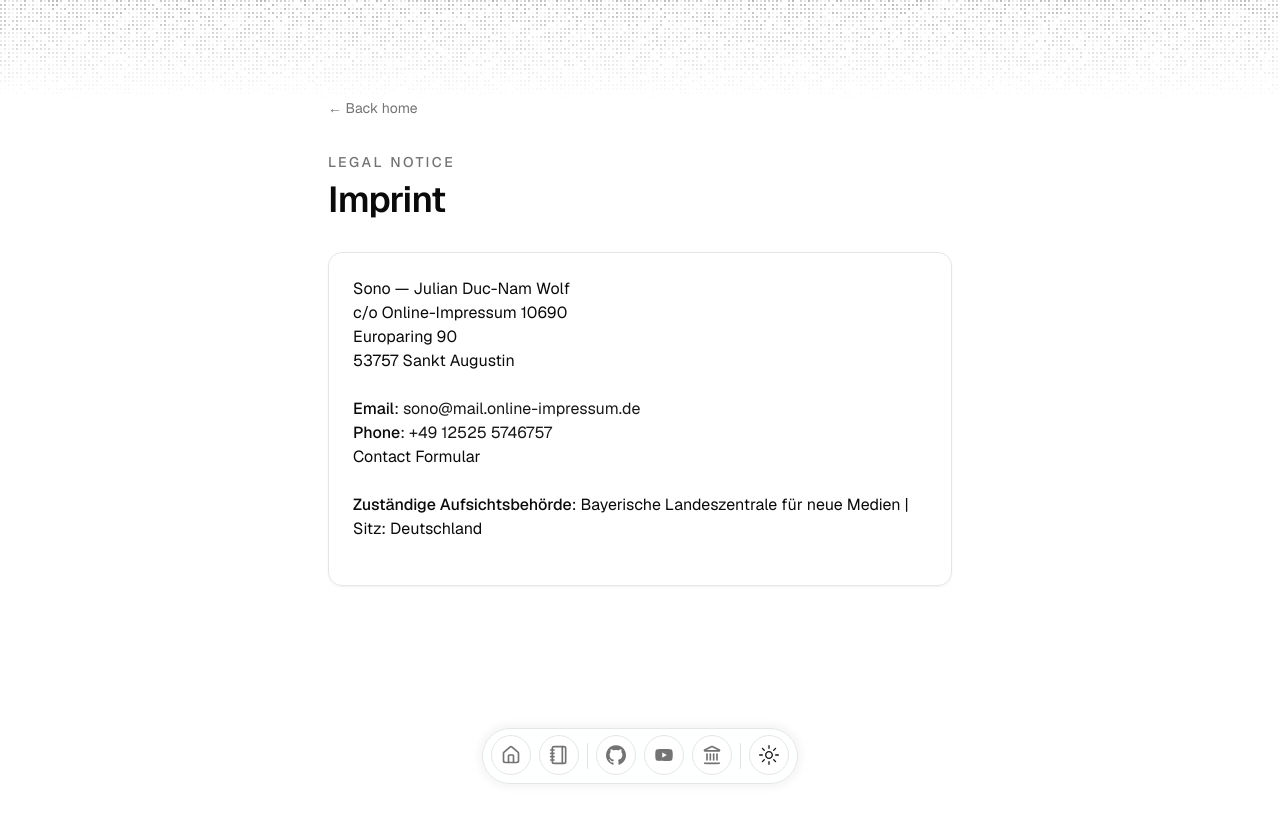
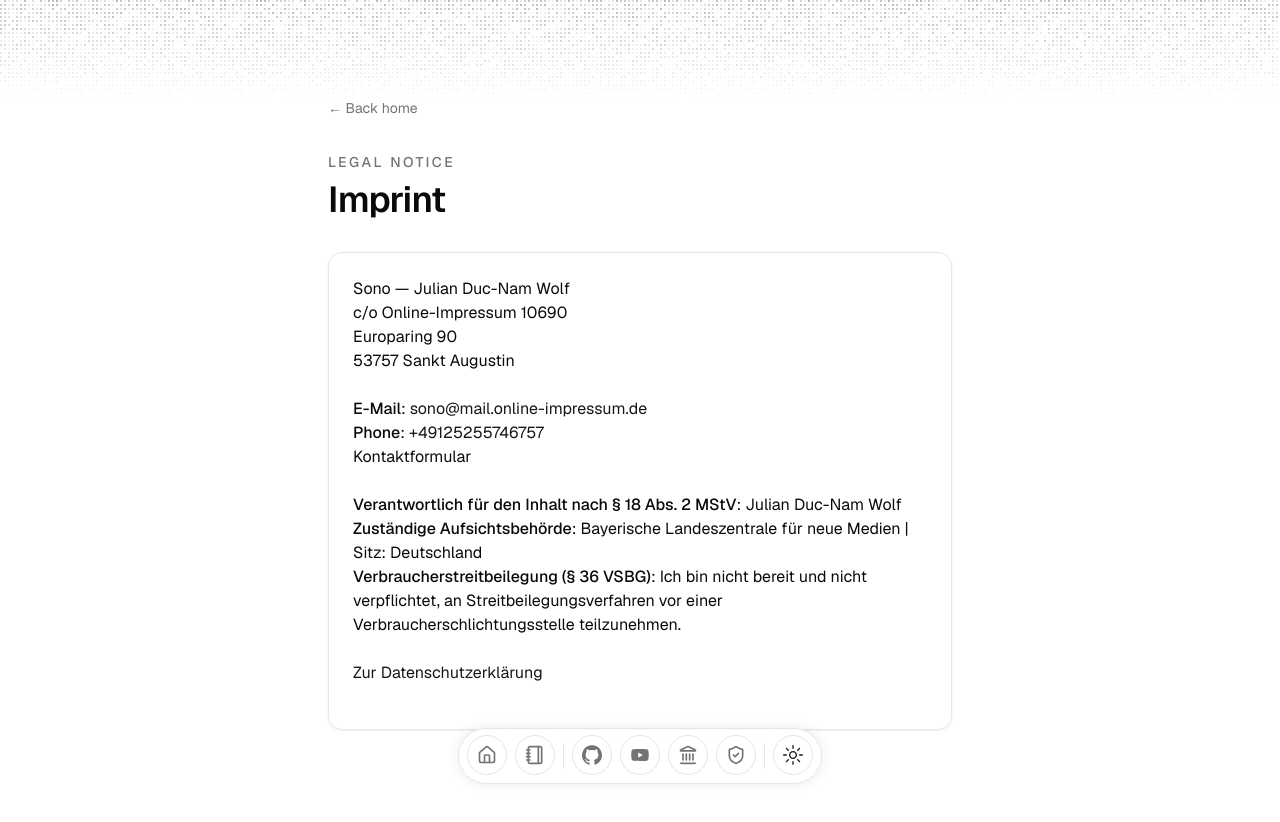
Before and after one commit to getSono/sono.fun, a Next.js app: page /imprint in a window 1280 px wide. Shown: the top 822 px of the page. Before the commit the page ends 800 px from the top, so only its background shows below. Built offline with nearby package versions, Linux system fonts and the light colour scheme.

Commit message:
Add German legal pages and navigation links
Co-authored-by: getSono <115237794+getSono@users.noreply.github.com>

```diff
--- a/src/app/imprint/page.tsx
+++ b/src/app/imprint/page.tsx
@@ -1,7 +1,7 @@
 import BlurFade from "@/components/magicui/blur-fade";
-import { DATA } from "@/data/resume";
 import type { Metadata } from "next";
 import Link from "next/link";
+import { DATA } from "@/data/resume";
 
 export const metadata: Metadata = {
   title: "Imprint",
@@ -20,6 +20,8 @@ export const metadata: Metadata = {
 const BLUR_FADE_DELAY = 0.04;
 
 export default function ImprintPage() {
+  const imprint = DATA.imprint;
+
   return (
     <section id="imprint" className="space-y-8">
       <BlurFade delay={BLUR_FADE_DELAY}>
@@ -46,37 +48,58 @@ export default function ImprintPage() {
         <div className="rounded-xl border bg-card/60 p-6 shadow-sm shadow-black/5">
           <div className="mb-5 flex items-center justify-between gap-2">
             <p>
-              Sono — Julian Duc-Nam Wolf
+              {imprint.responsible}
               <br />
-              c/o Online-Impressum 10690
+              {imprint.location.split("\n").map((line) => (
+                <span key={line}>
+                  {line}
+                  <br />
+                </span>
+              ))}
               <br />
-              Europaring 90
-              <br />
-              53757 Sankt Augustin
-              <br />
-              <br />
-              <span className="font-medium">Email</span>:{" "}
+              <span className="font-medium">E-Mail</span>:{" "}
               <Link
-                href="mailto:sono@mail.online-impressum.de"
+                href={`mailto:${imprint.email}`}
                 className="text-primary hover:underline"
               >
-                sono@mail.online-impressum.de
+                {imprint.email}
               </Link>
               <br />
               <span className="font-medium">Phone</span>:{" "}
               <Link
-                href="tel:+49125255746757"
+                href={`tel:${imprint.tel}`}
                 className="text-primary hover:underline"
               >
-                +49 12525 5746757
+                {imprint.tel}
               </Link>
-              <br/>
-              <Link href="https://mein.online-impressum.de/sono#zweiterkontaktweg" className="text-medium hover:underline">
-                Contact Formular
+              <br />
+              <Link
+                href={imprint.secondContactUrl}
+                className="text-medium hover:underline"
+              >
+                Kontaktformular
               </Link>
               <br />
               <br />
-              <span className="font-medium">Zuständige Aufsichtsbehörde</span>: Bayerische Landeszentrale für neue Medien | Sitz: Deutschland
+              <span className="font-medium">
+                Verantwortlich für den Inhalt nach § 18 Abs. 2 MStV
+              </span>
+              : Julian Duc-Nam Wolf
+              <br />
+              <span className="font-medium">Zuständige Aufsichtsbehörde</span>:{" "}
+              {imprint.authority}
+              <br />
+              <span className="font-medium">
+                Verbraucherstreitbeilegung (§ 36 VSBG)
+              </span>
+              : Ich bin nicht bereit und nicht verpflichtet, an
+              Streitbeilegungsverfahren vor einer
+              Verbraucherschlichtungsstelle teilzunehmen.
+              <br />
+              <br />
+              <Link href="/privacy" className="text-primary hover:underline">
+                Zur Datenschutzerklärung
+              </Link>
             </p>
           </div>
         </div>
--- /dev/null
+++ b/src/app/privacy/page.tsx
@@ -0,0 +1,145 @@
+import BlurFade from "@/components/magicui/blur-fade";
+import { DATA } from "@/data/resume";
+import type { Metadata } from "next";
+import Link from "next/link";
+
+export const metadata: Metadata = {
+  title: "Datenschutzerklärung",
+  description: "Datenschutzhinweise für die Nutzung von sono.fun.",
+  openGraph: {
+    title: "Datenschutzerklärung",
+    description: "Datenschutzhinweise für die Nutzung von sono.fun.",
+  },
+  twitter: {
+    card: "summary_large_image",
+    title: "Datenschutzerklärung",
+    description: "Datenschutzhinweise für die Nutzung von sono.fun.",
+  },
+};
+
+const BLUR_FADE_DELAY = 0.04;
+
+export default function PrivacyPage() {
+  const imprint = DATA.imprint;
+
+  return (
+    <section id="privacy" className="space-y-8">
+      <BlurFade delay={BLUR_FADE_DELAY}>
+        <Link
+          href="/"
+          className="inline-flex items-center gap-1 text-sm text-muted-foreground transition-colors hover:text-foreground"
+        >
+          ← Back home
+        </Link>
+      </BlurFade>
+
+      <BlurFade delay={BLUR_FADE_DELAY * 2}>
+        <div className="flex flex-col gap-2">
+          <p className="text-sm font-medium uppercase tracking-[0.18em] text-muted-foreground">
+            Datenschutz
+          </p>
+          <h1 className="text-3xl font-semibold tracking-tight sm:text-4xl">
+            Datenschutzerklärung
+          </h1>
+        </div>
+      </BlurFade>
+
+      <BlurFade delay={BLUR_FADE_DELAY * 3}>
+        <div className="space-y-6 rounded-xl border bg-card/60 p-6 shadow-sm shadow-black/5">
+          <section className="space-y-2">
+            <h2 className="text-lg font-semibold">1. Verantwortlicher</h2>
+            <p className="text-muted-foreground">
+              Verantwortlich für die Datenverarbeitung auf dieser Website ist:
+              <br />
+              {imprint.responsible}
+              <br />
+              {imprint.location.split("\n").map((line) => (
+                <span key={line}>
+                  {line}
+                  <br />
+                </span>
+              ))}
+              E-Mail:{" "}
+              <Link href={`mailto:${imprint.email}`} className="text-primary hover:underline">
+                {imprint.email}
+              </Link>
+            </p>
+          </section>
+
+          <section className="space-y-2">
+            <h2 className="text-lg font-semibold">2. Hosting und Server-Logfiles</h2>
+            <p className="text-muted-foreground">
+              Beim Aufruf dieser Website werden durch den Hosting-Anbieter technisch erforderliche
+              Daten verarbeitet (z. B. IP-Adresse, Datum und Uhrzeit, aufgerufene URL, Referrer,
+              Browser-Informationen). Diese Verarbeitung dient der Bereitstellung, Sicherheit und
+              Stabilität der Website.
+            </p>
+            <p className="text-muted-foreground">
+              Rechtsgrundlage ist Art. 6 Abs. 1 lit. f DSGVO (berechtigtes Interesse an sicherem
+              und zuverlässigem Betrieb der Website).
+            </p>
+          </section>
+
+          <section className="space-y-2">
+            <h2 className="text-lg font-semibold">3. Kontaktaufnahme</h2>
+            <p className="text-muted-foreground">
+              Wenn Sie mich per E-Mail, Telefon oder Kontaktformular kontaktieren, verarbeite ich
+              Ihre Angaben zur Bearbeitung der Anfrage und für den Fall von Anschlussfragen.
+              Rechtsgrundlage ist Art. 6 Abs. 1 lit. b DSGVO (vorvertragliche Maßnahmen) oder
+              Art. 6 Abs. 1 lit. f DSGVO (berechtigtes Interesse an der Kommunikation).
+            </p>
+          </section>
+
+          <section className="space-y-2">
+            <h2 className="text-lg font-semibold">4. Externe Inhalte und Links</h2>
+            <p className="text-muted-foreground">
+              Diese Website enthält Links zu externen Plattformen (z. B. GitHub, YouTube). Beim
+              Anklicken der Links gelten die Datenschutzbestimmungen der jeweiligen Anbieter.
+            </p>
+            <p className="text-muted-foreground">
+              In Projektbereichen können Medien von Drittanbietern geladen werden (z. B. Bilder
+              von imgur.com). Dabei kann Ihre IP-Adresse an diese Anbieter übermittelt werden.
+              Rechtsgrundlage ist Art. 6 Abs. 1 lit. f DSGVO.
+            </p>
+          </section>
+
+          <section className="space-y-2">
+            <h2 className="text-lg font-semibold">5. Speicherdauer</h2>
+            <p className="text-muted-foreground">
+              Personenbezogene Daten werden nur so lange gespeichert, wie es für die genannten
+              Zwecke erforderlich ist oder gesetzliche Aufbewahrungspflichten bestehen.
+            </p>
+          </section>
+
+          <section className="space-y-2">
+            <h2 className="text-lg font-semibold">6. Ihre Rechte</h2>
+            <p className="text-muted-foreground">
+              Sie haben nach der DSGVO das Recht auf Auskunft, Berichtigung, Löschung,
+              Einschränkung der Verarbeitung, Datenübertragbarkeit und Widerspruch gegen die
+              Verarbeitung Ihrer Daten.
+            </p>
+            <p className="text-muted-foreground">
+              Außerdem haben Sie ein Beschwerderecht bei einer Datenschutz-Aufsichtsbehörde.
+            </p>
+          </section>
+
+          <section className="space-y-2">
+            <h2 className="text-lg font-semibold">7. Aktualität</h2>
+            <p className="text-muted-foreground">
+              Diese Datenschutzerklärung hat den Stand September 2026 und wird bei Bedarf
+              aktualisiert.
+            </p>
+          </section>
+
+          <p className="text-sm text-muted-foreground">
+            Ergänzende Angaben finden Sie im{" "}
+            <Link href="/imprint" className="text-primary hover:underline">
+              Impressum
+            </Link>
+            .
+          </p>
+        </div>
+      </BlurFade>
+    </section>
+  );
+}
--- a/src/data/resume.tsx
+++ b/src/data/resume.tsx
@@ -1,5 +1,5 @@
 import { Icons } from "@/components/icons";
-import { HomeIcon, NotebookIcon, LandmarkIcon } from "lucide-react";
+import { HomeIcon, NotebookIcon, LandmarkIcon, ShieldCheckIcon } from "lucide-react";
 import { ReactLight } from "@/components/ui/svgs/reactLight";
 import { NextjsIconDark } from "@/components/ui/svgs/nextjsIconDark";
 import { Typescript } from "@/components/ui/svgs/typescript";
@@ -63,7 +63,12 @@ export const DATA = {
         name: "Imprint",
         url: "/imprint",
         icon: LandmarkIcon,
-
+        navbar: true,
+      },
+      Privacy: {
+        name: "Privacy",
+        url: "/privacy",
+        icon: ShieldCheckIcon,
         navbar: true,
       },
     },
```
